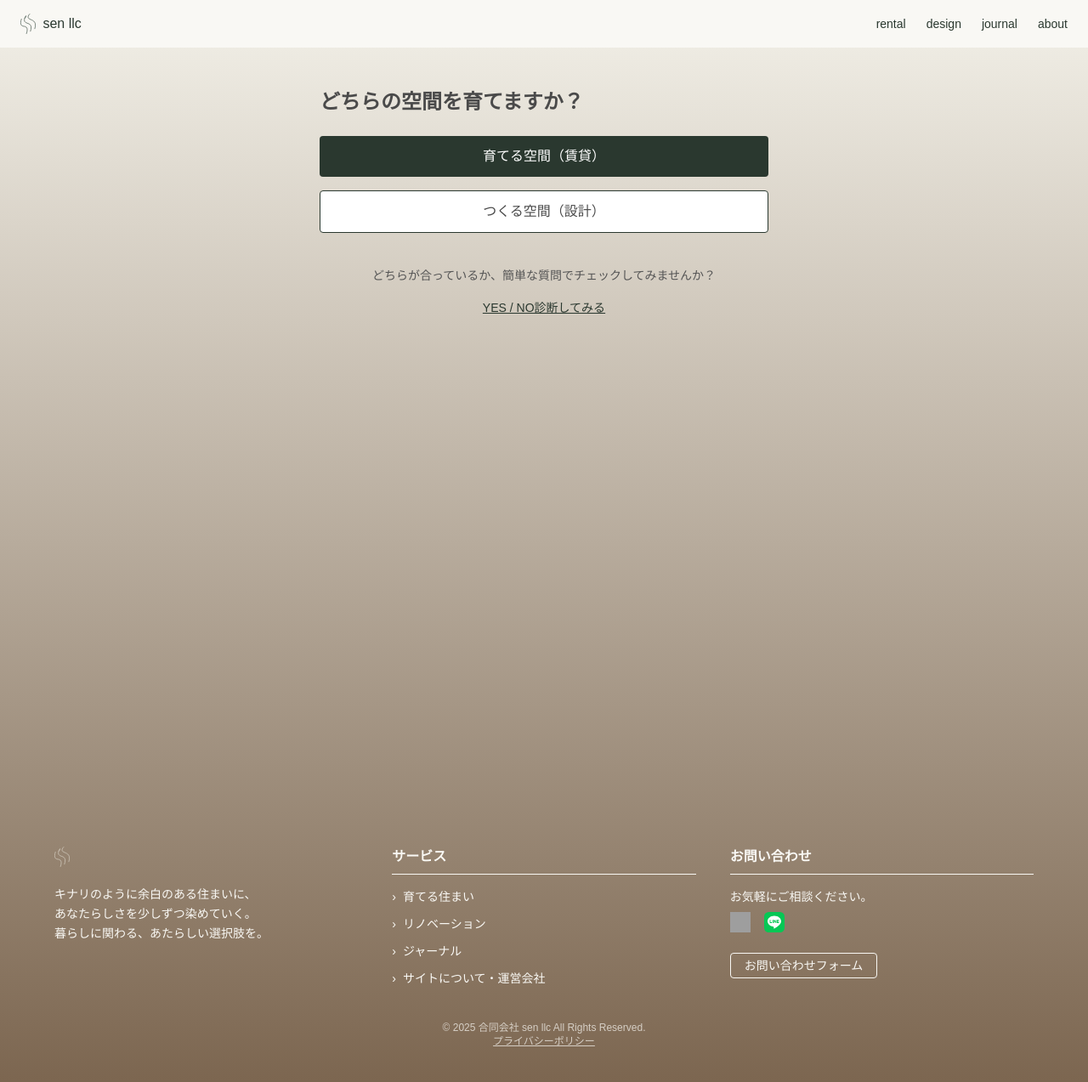
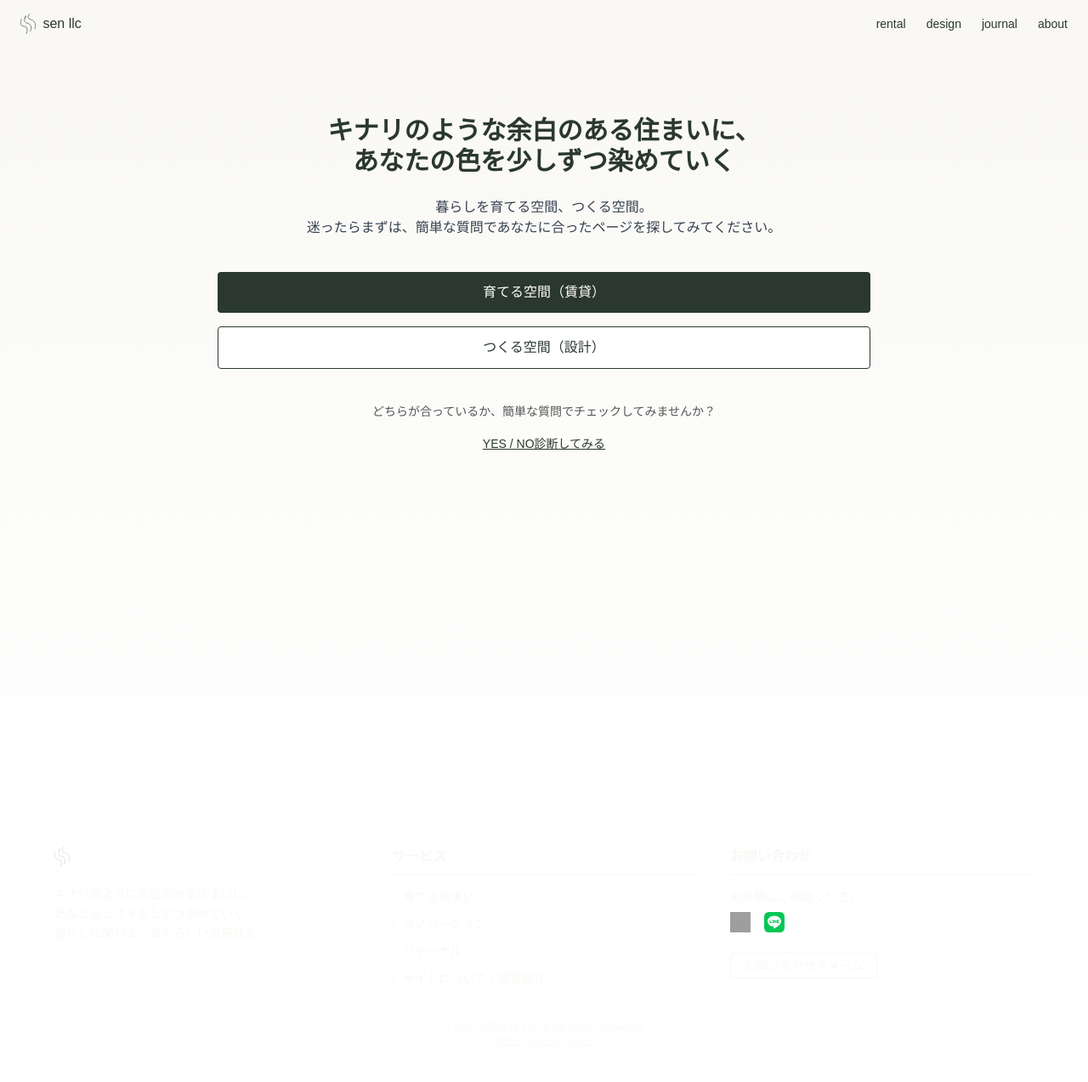
Before and after one commit to sen-llc/sen-llc.github.io, a Jekyll site: the page built from index.html, in a window 1280 px wide. Shown: the whole page at 85% size. Built offline with Jekyll 4.4.1, drawn with Linux system fonts in a browser that asks for light colours; nearby versions of some CDN libraries; some web fonts are replaced; grey boxes are pictures that could not be loaded.

Commit message:
Update index.html

```diff
--- a/index.html
+++ b/index.html
@@ -1,11 +1,16 @@
 ---
 layout: default
 title: トップページ
-theme: about
 ---
 
-<section class="max-w-xl mx-auto py-12 px-6">
-  <h1 class="text-2xl font-bold mb-6">どちらの空間を育てますか？</h1>
+
+<section class="bg-gradient-to-b from-beige to-white min-h-screen px-6 pt-20 pb-16 font-zen text-primary">
+  <div class="max-w-3xl mx-auto text-center">
+    <h1 class="text-3xl font-bold mb-6">キナリのような余白のある住まいに、<br>あなたの色を少しずつ染めていく</h1>
+    <p class="text-base text-gray-700 mb-10">
+      暮らしを育てる空間、つくる空間。<br>迷ったらまずは、簡単な質問であなたに合ったページを探してみてください。
+    </p>
+
     <div class="flex flex-col gap-4 mb-10">
       <a href="/rental.html" class="block bg-[#2a382f] text-white text-center py-3 rounded hover:bg-[#3a4a3f] transition">育てる空間（賃貸）</a>
       <a href="/design.html" class="block bg-white border border-[#2a382f] text-center py-3 rounded hover:bg-[#f0eee8] transition">つくる空間（設計）</a>
@@ -27,6 +32,7 @@ theme: about
       <div id="quiz-result" class="mt-6 hidden">
         <p class="font-bold mb-3">あなたにおすすめなのは…</p>
         <a id="result-link" href="#" class="block bg-[#2a382f] text-white text-center py-3 rounded hover:bg-[#3a4a3f] transition">こちら</a>
+      </div>
     </div>
   </div>
 </section>
```
Lines whose indentation alone changed are shown as unchanged.
